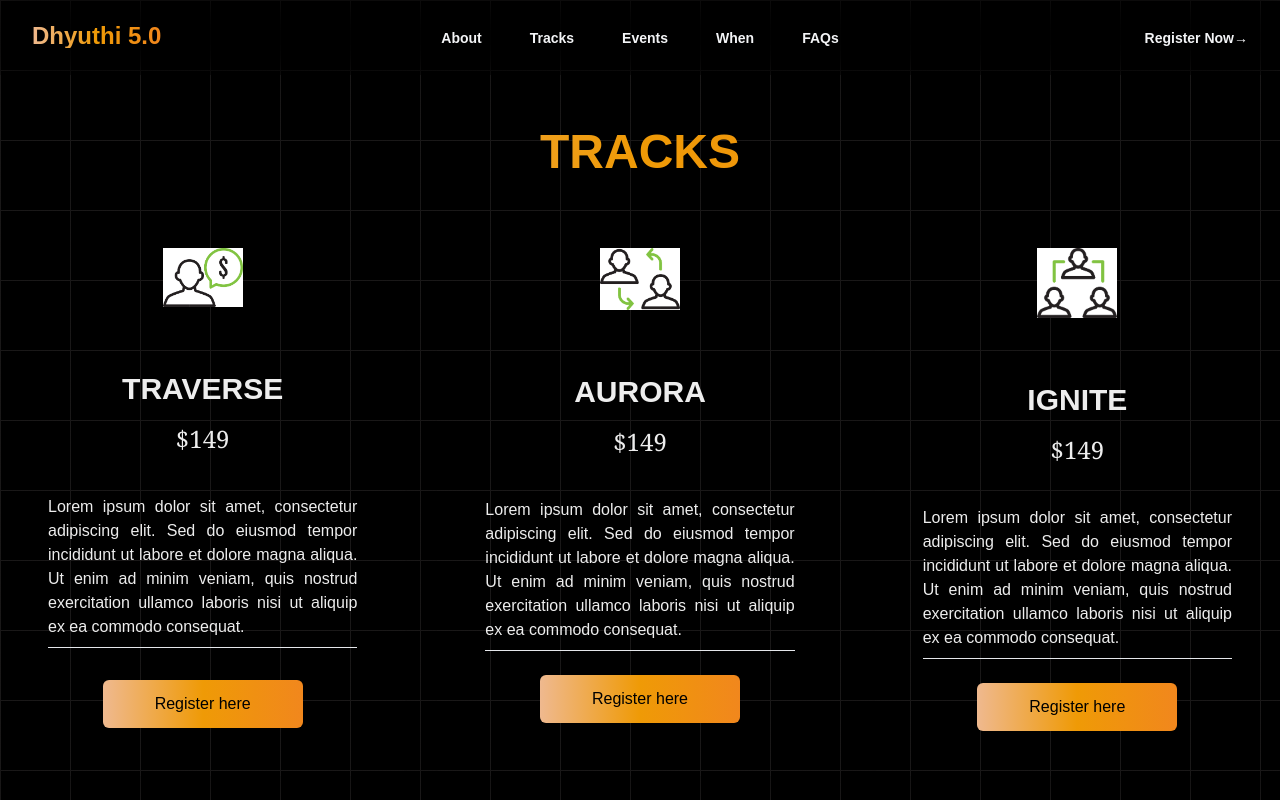
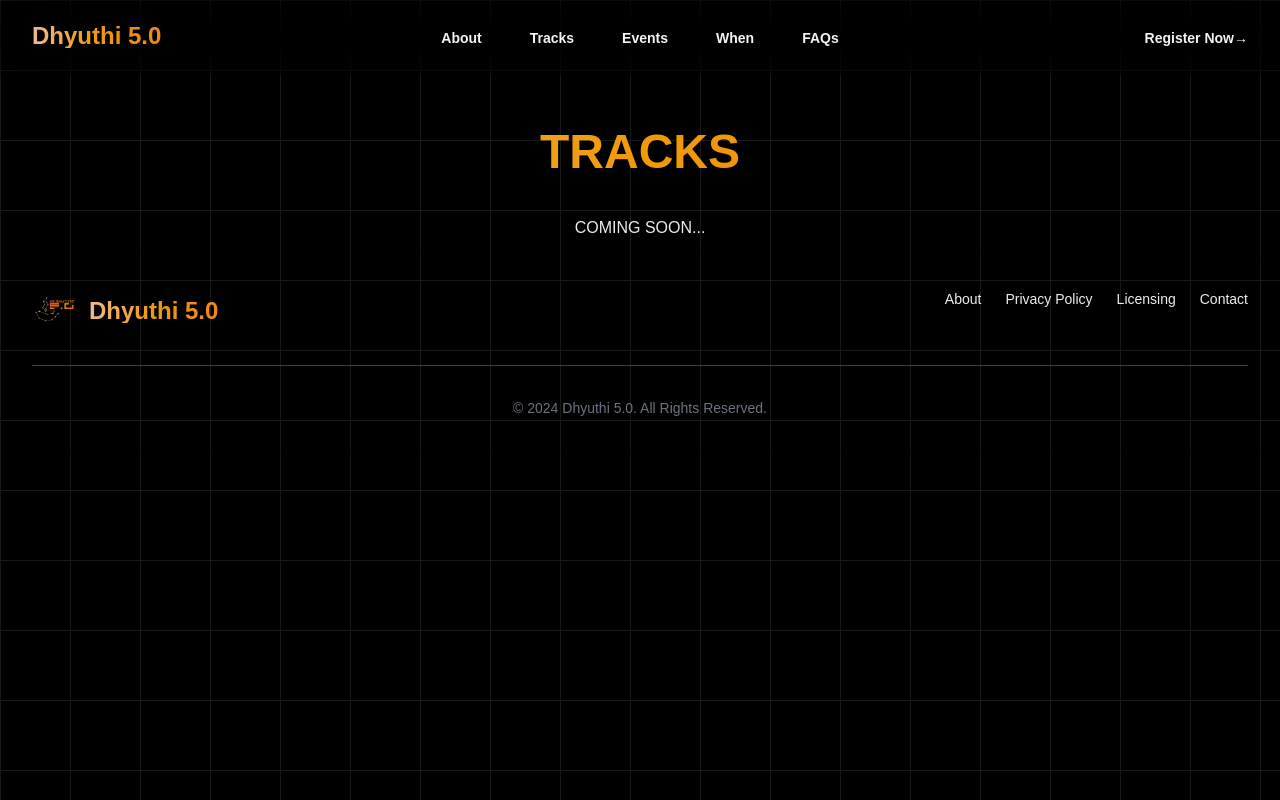
Before and after one commit to amithbiju/dhyuthi_5.0, a Next.js app: page /track in a window 1280 px wide. Shown: the top 800 px of the page. Built offline with nearby package versions, Linux system fonts and the light colour scheme.

Commit message:
coming soon

```diff
--- a/app/track/page.tsx
+++ b/app/track/page.tsx
@@ -8,9 +8,12 @@ const Tracks = () => {
   return (
     <section className='bg-transparent pt-44'>
 
+      <div>
+
       <h2 className='mt-[-3rem] font-palanquin text-center text-5xl mb-10 font-bold bg-gradient-to-r from-[#efb98f] via-[#ef9a06] to-[#f1871d] bg-clip-text text-transparent'>TRACKS</h2>
 
-      <div className='max-w-[1380px] mx-auto grid lg:grid-cols-3 gap-8'>
+      <h2 className='py-50 text-center'>COMING SOON...</h2>
+      {/*<div className='max-w-[1380px] mx-auto grid lg:grid-cols-3 gap-8'>
         <div className='w-full shadow-xl flex flex-col p-4 my-16 rounded-lg hover:scale-105 duration-300'>
 
 
@@ -74,6 +77,17 @@ const Tracks = () => {
 
 
       </div>
+
+      <div className='flex items-center justify-center'>
+      <a className="inline-flex justify-between items-center align-middle mt-8 py-3 px-6 pr-8 mb-7 text-sm  rounded-full text-black bg-gradient-to-r from-[#efb98f] via-[#ef9a06] to-[#f1871d]">
+          <span className="text-3xl font-bold">
+            IEEE
+          </span>
+      </a>
+      </div> */}
+
+      </div>
+
     </section>
   )
 }
```
